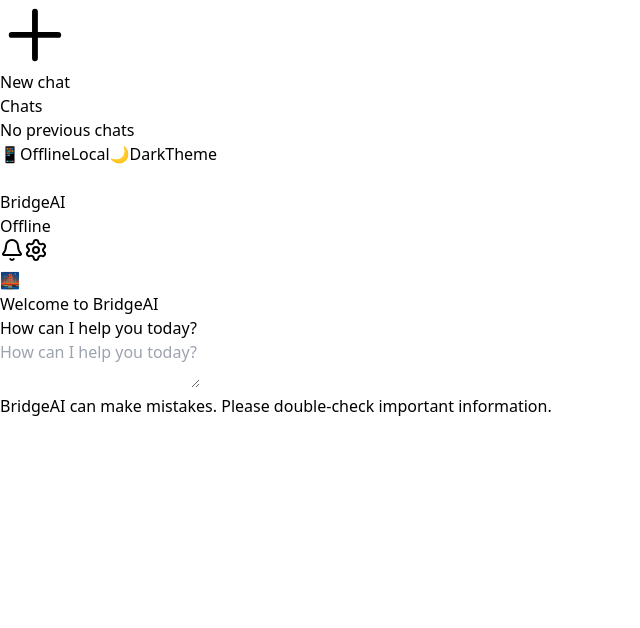
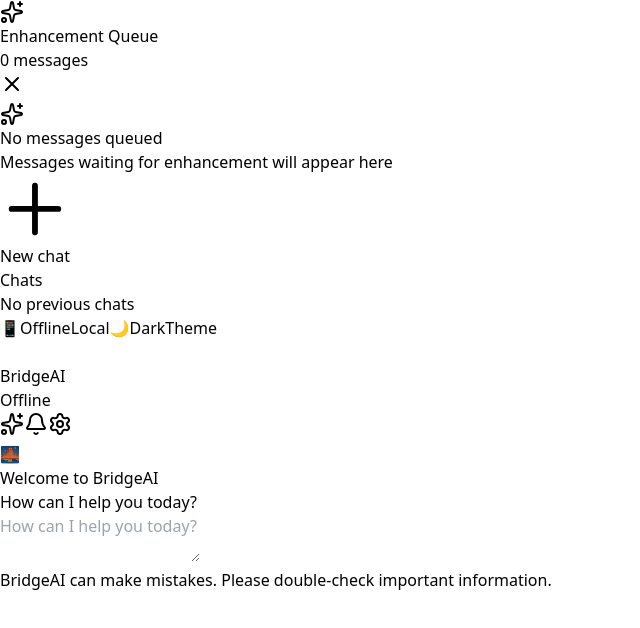
Before and after one commit to Soorya005/BridgeAI-1, a React (Vite) app in the folder frontend/: page / in a window 1280 px wide. Shown: the top 628 px of the page, without its empty margins (0-640 px from the left). Built offline with nearby package versions, Linux system fonts and the light colour scheme.

Commit message:
mods for queue tray

```diff
--- a/frontend/src/components/ChatBox.jsx
+++ b/frontend/src/components/ChatBox.jsx
@@ -5,7 +5,8 @@
 import SettingsModal from "./SettingsModal";
 import NotificationProvider from "./NotificationProvider";
 import NotificationTray from "./NotificationTray";
-import { Settings, Bell } from "lucide-react";
+import EnhancementQueueTray from "./EnhancementQueueTray";
+import { Settings, Bell, Sparkles } from "lucide-react";
 import toast from "react-hot-toast";
 
 export default function ChatBox() {
@@ -19,6 +20,7 @@
   const [isDarkTheme, setIsDarkTheme] = useState(true); // Default to dark like Claude
   const [settingsOpen, setSettingsOpen] = useState(false);
   const [notificationTrayOpen, setNotificationTrayOpen] = useState(false);
+  const [queueTrayOpen, setQueueTrayOpen] = useState(false);
   const [notifications, setNotifications] = useState([]);
   const [enhancementQueue, setEnhancementQueue] = useState(new Set());
   const [enhancingMessages, setEnhancingMessages] = useState(new Set());
@@ -86,7 +88,17 @@
     const shouldAutoEnhance = autoEnhance !== null ? JSON.parse(autoEnhance) : true;
 
     // Check if we just went from offline to online
-    if (!previousOnlineStatus.current && isOnline && shouldAutoEnhance) {
+    if (!previousOnlineStatus.current && isOnline) {
+
+      // CRITICAL FIX: First, process any manually queued messages
+      if (enhancementQueue.size > 0) {
+        const queuedMessageIds = Array.from(enhancementQueue);
+        console.log(`Going online with ${queuedMessageIds.length} manually queued messages, starting enhancement...`);
+        enhanceQueuedMessages(queuedMessageIds);
+      }
+
+      // Then, if auto-enhance is enabled, queue additional messages
+      if (shouldAutoEnhance) {
         const enhanceRecent = localStorage.getItem('enhanceRecent');
         const shouldEnhanceRecent = enhanceRecent !== null ? JSON.parse(enhanceRecent) : true;
         const maxMessages = parseInt(localStorage.getItem('maxMessagesToEnhance') || '5');
@@ -119,6 +131,7 @@
 
             // Start enhancing
             enhanceQueuedMessages(messagesToEnhance.map(m => m.id));
+          }
         }
       }
     }
@@ -258,6 +271,15 @@
     });
   };
 
+  const removeFromQueue = (messageId) => {
+    setEnhancementQueue(prev => {
+      const newQueue = new Set(prev);
+      newQueue.delete(messageId);
+      return newQueue;
+    });
+    toast('Removed from enhancement queue', { icon: '🗑️' });
+  };
+
   const handleSend = async () => {
     if (!input.trim() || isGenerating) return;
 
@@ -389,6 +411,16 @@
         isDarkTheme={isDarkTheme}
         onNavigateToMessage={navigateToMessage}
         onRemoveNotification={removeNotification}
+      />
+      <EnhancementQueueTray
+        isOpen={queueTrayOpen}
+        onClose={() => setQueueTrayOpen(false)}
+        queuedMessages={enhancementQueue}
+        enhancingMessages={enhancingMessages}
+        messages={messages}
+        isDarkTheme={isDarkTheme}
+        onNavigateToMessage={navigateToMessage}
+        onRemoveFromQueue={removeFromQueue}
       />
 
       {/* Unified Sidebar - Seamlessly transitions between collapsed and expanded */}
@@ -548,6 +580,28 @@
               </span>
             </div>
 
+            {/* Enhancement Queue Icon */}
+            <button
+              onClick={() => setQueueTrayOpen(true)}
+              className={`relative p-2 rounded-lg transition-colors ${
+                isDarkTheme
+                  ? 'hover:bg-gray-700 text-gray-400 hover:text-gray-200'
+                  : 'hover:bg-gray-100 text-gray-600 hover:text-gray-900'
+              }`}
+              title="Enhancement Queue"
+            >
+              <Sparkles className="w-5 h-5" />
+              {(enhancementQueue.size > 0 || enhancingMessages.size > 0) && (
+                <span className={`absolute -top-1 -right-1 min-w-[18px] h-[18px] flex items-center justify-center text-xs font-bold rounded-full ${
+                  enhancingMessages.size > 0
+                    ? 'bg-blue-500 text-white'
+                    : 'bg-purple-500 text-white'
+                } px-1`}>
+                  {enhancementQueue.size + enhancingMessages.size}
+                </span>
+              )}
+            </button>
+
             {/* Notification bell */}
             <button
               onClick={() => setNotificationTrayOpen(true)}
```
Lines whose indentation alone changed are shown as unchanged.
